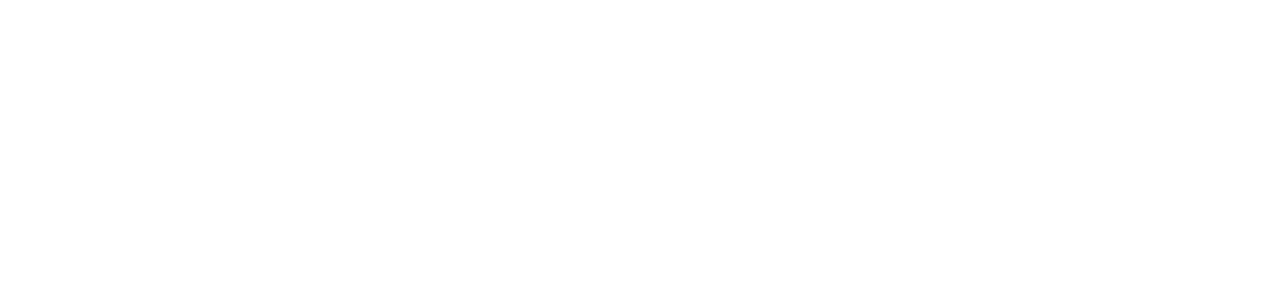
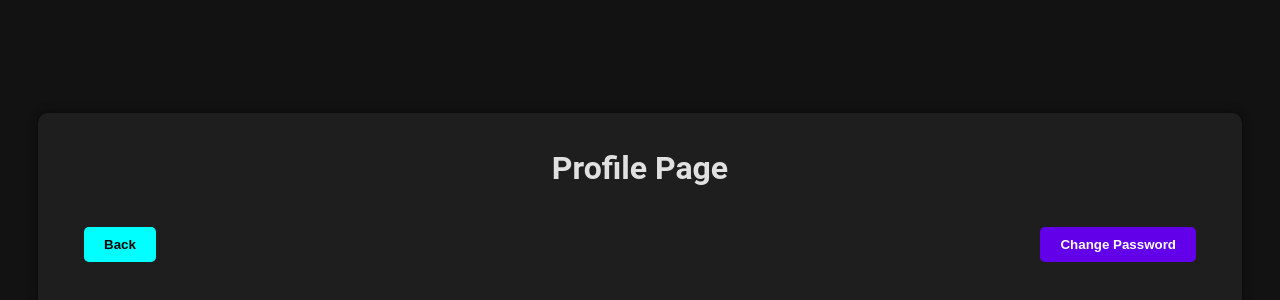
Before and after one commit to Sarpyildir/CS411Project2, a React (Create React App) app in the folder lhospital/: page /profile in a window 1280 px wide. Before the commit this address had no page. Shown: the part 190-490 px from the top of the page. Built offline with nearby package versions, Linux system fonts and the light colour scheme; no server answers.

Commit message:
Profile Page & Change Password

```diff
--- a/lhospital/src/App.js
+++ b/lhospital/src/App.js
@@ -7,6 +7,7 @@ import VerificationPage from "./Pages/VerificationPage";
 import PatientAdmissionPage from "./Pages/PatientAdmissionPage";
 import InpatientPage from "./Pages/InpatientPage";
 import AdmittedPatientsPage from "./Pages/AdmittedPatientsPage";
+import ProfilePage from "./Pages/ProfilePage";
 
 
 function App() {
@@ -43,10 +44,15 @@ function App() {
 			element={<InpatientPage />}
 		/>
 
-            <Route
-                path="/admitted-patients"
-                element={<AdmittedPatientsPage />}
-            />
+		<Route
+			path="/admitted-patients"
+			element={<AdmittedPatientsPage />}
+		/>
+
+		<Route
+			path="/profile"
+			element={<ProfilePage />}
+		/>
 		</Routes>
 	);
 }
--- a/lhospital/src/Pages/AdmittedPatientsPage.js
+++ b/lhospital/src/Pages/AdmittedPatientsPage.js
@@ -72,8 +72,8 @@ const AdmittedPatientsPage = () => {
             fontWeight: "bold",
         },
         homeButton: {
-            backgroundColor: "#007BFF",
-            color: "white",
+            backgroundColor: "aqua",
+            color: "black",
             left: "10px",
             top: "10px",
         },
--- a/lhospital/src/Pages/HomePage.js
+++ b/lhospital/src/Pages/HomePage.js
@@ -60,6 +60,10 @@ const HomePage = () => {
 		navigate("/inpatient");
 	};
 
+	const handleProfileRedirection = () => {
+		navigate("/profile");
+	};
+
 	return (
 		<div style={styles.body}>
 			<div style={styles.container}>
@@ -86,6 +90,7 @@ const HomePage = () => {
 					</button>
 					<button
 						style={{ ...styles.button, ...styles.btnSecondary }}
+						onClick={handleProfileRedirection}
 					>
 						View Profile
 					</button>
--- /dev/null
+++ b/lhospital/src/Pages/ProfilePage.js
@@ -0,0 +1,220 @@
+import React, { useState, useEffect } from 'react';
+import { useNavigate } from 'react-router-dom';
+
+const ProfilePage = () => {
+    const styles = {
+        body: {
+            backgroundColor: "#121212",
+            margin: 0,
+            color: "#e0e0e0",
+            fontFamily: "'Roboto', sans-serif",
+            minHeight: "100vh",
+            display: "flex",
+            flexDirection: "column",
+            alignItems: "center",
+            justifyContent: "center",
+        },
+        container: {
+            width: "90%",
+            maxWidth: "1200px",
+            backgroundColor: "#1e1e1e",
+            borderRadius: "10px",
+            padding: "2%",
+            boxShadow: "0 0 10px rgba(0, 0, 0, 0.5)",
+            textAlign: "center",
+        },
+        header: {
+            marginBottom: "20px",
+        },
+        title: {
+            fontSize: "2rem",
+            margin: "10px 0",
+        },
+        button: {
+            padding: "10px 20px",
+            marginTop: "20px",
+            border: "none",
+            borderRadius: "5px",
+            cursor: "pointer",
+            backgroundColor: "#6200ea",
+            color: "white",
+            fontWeight: "bold",
+            transition: "background-color 0.3s ease",
+        },
+        passportModal:{
+            position: 'fixed',
+            width: '500px',
+            height: '300px',
+            top: '50%',
+            left: '50%',
+            transform: 'translate(-50%, -50%)',
+            backgroundColor: '#1e1e1e',
+            padding: '20px',
+            borderRadius: '10px',
+            boxShadow: '0 0 10px rgba(0, 0, 0, 0.5)',
+            zIndex: 1000,
+        },
+        passportText: {
+            width: '90%',
+            padding: '10px',
+            margin: '10px 0',
+            borderRadius: '5px',
+            border: '1px solid #ccc',
+        },
+        homeButton: {
+            backgroundColor: "aqua",
+            color: "black",
+            left: "10px",
+            top: "10px",
+        },
+    };
+
+    const [userData, setUserData] = useState({
+        name: '',
+        surname: '',
+        email: '',
+        role: '',
+    });
+
+    useEffect(() => {
+        // Fetch user data from an API or local storage
+        const fetchUserData = async () => {
+            // Replace with actual data fetching logic
+
+            try {
+            const email = localStorage.getItem("email");
+
+            const url = process.env.REACT_APP_BACKEND_URL + "login/getUserByEmail/" + email;
+
+            const response = await fetch(url, {
+                method: "GET",
+                headers: {'Content-Type': 'application/json'},
+
+            })
+            // get the data
+            const data = await response.json();
+            console.log(data);
+            setUserData({name: data.user[1], surname: data.user[2], email: data.user[3], role: data.user[4]});
+            }
+            catch (error) {
+                console.log("error", error);
+            }
+        };
+
+        fetchUserData();
+    }, []);
+
+    const [openPassportModal, setOpenPassportModal] = useState(false);
+    const handleChangePassword = () => {
+        // Handle change password logic
+        setOpenPassportModal(!openPassportModal);
+        if (!openPassportModal) {
+            return;
+        }
+        alert('Change password functionality to be implemented');
+
+    };
+
+
+    const [newPassword, setNewPassword] = useState('');
+    const [oldPassword, setOldPassword] = useState('');
+    const handleChangePasswordSubmit = async () => {
+        // Handle change password submit logic
+
+        try{
+            await updatePasswordCall();
+            setOpenPassportModal(false);
+            alert('Password changed successfully');
+        }
+        catch (error) {
+            alert('Failed to change password');
+        }
+    };
+
+    const updatePasswordCall = async () => {
+        // Replace with actual data fetching logic
+
+        try {
+        const email = localStorage.getItem("email");
+
+        const url = process.env.REACT_APP_BACKEND_URL + "register/changePassword";
+
+        const response = await fetch(url, {
+            method: "PUT",
+            headers: {'Content-Type': 'application/json'},
+            body: JSON.stringify({
+                email: email,
+                old_password: oldPassword,
+                new_password: newPassword
+            })
+
+        })
+        if (!response.ok) {
+            throw new Error(`HTTP error! status: ${response.status}`);
+        }
+
+            const data = await response.json();
+            console.log(data.message);
+        } catch (error) {
+            console.error("Failed to change password:", error);
+        }
+    };
+
+    const navigate = useNavigate();
+    const handleNavigateToHome = () => {
+        navigate("/home"); // Navigate to the Home page
+    };
+    return (
+        <div style={styles.body}>
+            <div style={styles.container}>
+                <header style={styles.header}>
+                    <h1 style={styles.title}>Profile Page</h1>
+                </header>
+                <div>
+                    {userData.name !='' && <p><strong>Name:</strong> {userData.name}</p>}
+                    {userData.surname !='' && <p><strong>Surname:</strong> {userData.surname}</p>}
+                    {userData.email !='' && <p><strong>Email:</strong> {userData.email}</p>}
+                    {userData.role !='' && <p><strong>Role:</strong> {userData.role}</p>}
+                </div>
+                <div style={{ textAlign: 'center', margin: '20px', display: 'flex', justifyContent: 'space-between' }}>
+                <button style={{...styles.button, ...styles.homeButton}} onClick={handleNavigateToHome}>Back</button>
+                <button style={styles.button} onClick={handleChangePassword}>Change Password</button>
+                </div>
+                {openPassportModal && (
+                    <div style={styles.passportModal}>
+                        <h2 style={{ color: '#e0e0e0' }}>Change Password</h2>
+                        <input
+                            type="password"
+                            placeholder="Old Password"
+                            onChange={(e) => setOldPassword(e.target.value)}
+                            style={styles.passportText}
+                        />
+                        <input
+                            type="password"
+                            placeholder="New Password"
+                            onChange={(e) => setNewPassword(e.target.value)}
+                            style={styles.passportText}
+                        />
+                        <div style={{ textAlign: 'center', margin: '20px', display: 'flex', justifyContent: 'space-between' }}>
+
+                        <button
+                            style={styles.button}
+                            onClick={() => setOpenPassportModal(false)}
+                        >
+                            Cancel
+                        </button>
+                        <button
+                            style={styles.button}
+                            onClick={() => handleChangePasswordSubmit()}
+                        >
+                            Submit
+                        </button>
+                        </div>
+                    </div>
+                )}
+            </div>
+        </div>
+    );
+};
+
+export default ProfilePage;
```
